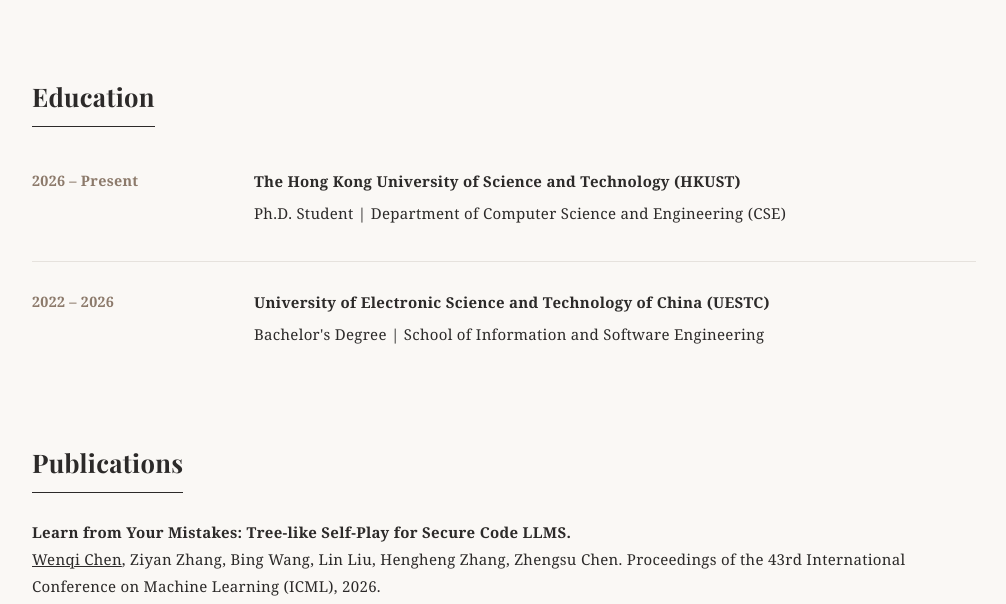
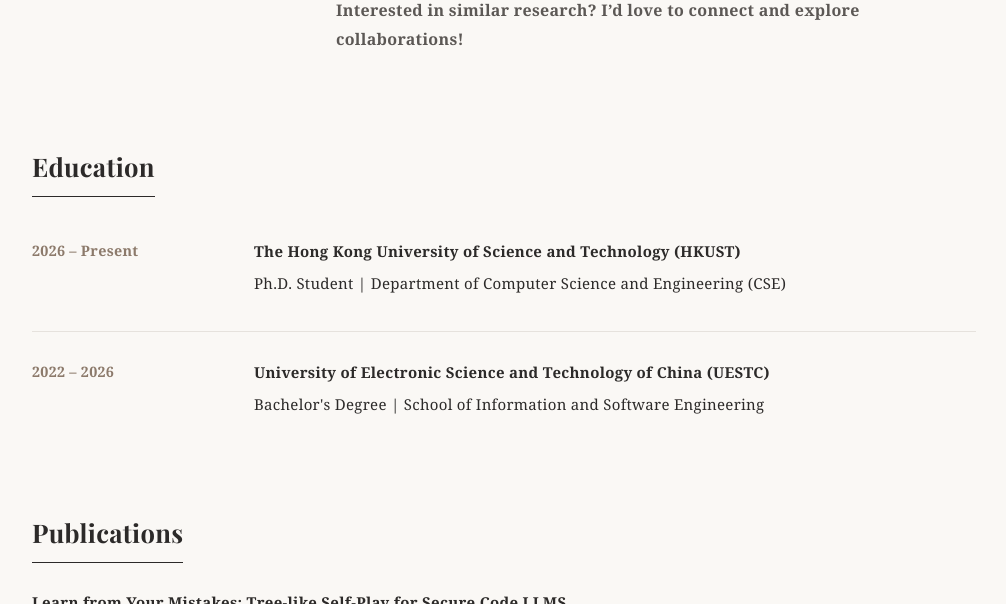
Before and after one commit to d4yz3ro/d4yz3ro.github.io, a plain HTML site: page index.html in a window 1280 px wide. Shown: the part 496-1100 px from the top of the page, without its empty margins (136-1142 px from the left). Drawn offline with nearby package versions, Linux system fonts and the light colour scheme; a web font is replaced by a local one.

Commit message:
Add concise research collaboration invitation

```diff
--- a/index.html
+++ b/index.html
@@ -57,6 +57,9 @@
                 </p>
                 <p class="bio">
                     Previously, I worked with <a href="https://yangyaodong.com/" target="_blank">Prof. <strong>Yaodong Yang</strong></a> at <a href="https://pair-lab.ai/" target="_blank">PAIR Lab</a>, Peking University, on mitigating deceptive alignment. I also contributed to <a href="https://github.com/PKU-Alignment/align-anything" target="_blank"><em>Align-Anything</em></a>, a framework for multimodal post-training and alignment.
+                </p>
+                <p class="bio">
+                    <strong>Interested in similar research? I’d love to connect and explore collaborations!</strong>
                 </p>
             </div>
         </div>
```
